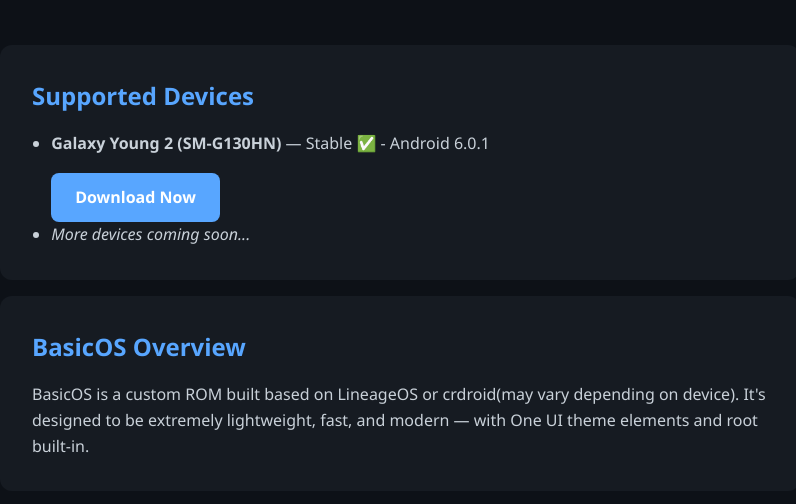
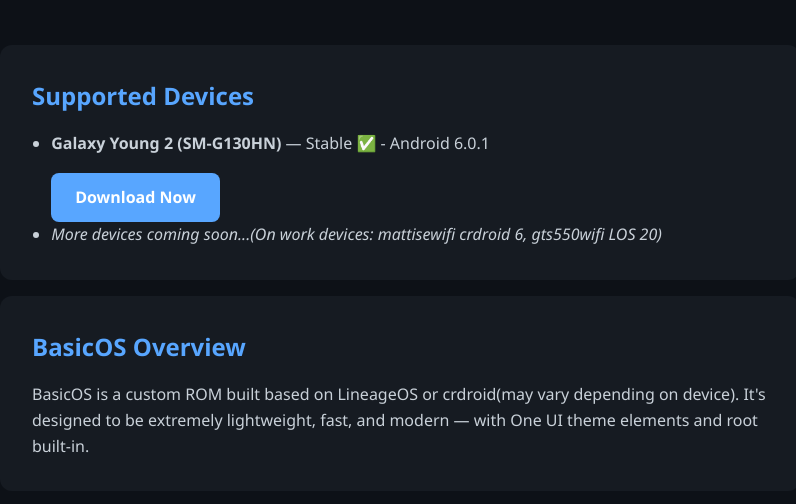
Before and after one commit to BasicOS2025/BasicOS2025.github.io, a plain HTML site: page index.html in a window 1280 px wide. Shown: the part 263-767 px from the top of the page, without its empty margins (240-1036 px from the left). Drawn offline with Linux system fonts and the light colour scheme.

Commit message:
New devices coming!

```diff
--- a/index.html
+++ b/index.html
@@ -96,7 +96,7 @@
     <ul>
       <li><strong>Galaxy Young 2 (SM-G130HN)</strong> — Stable ✅ - Android 6.0.1</li>
       <a href="https://xdaforums.com/t/extreme-debloated-6-0-1-basicos-tiny-core-for-galaxy-young-2-sm-g130hn-the-fastest-galaxy-young-2-rom.4747534/" class="button">Download Now</a></p>
-      <li><em>More devices coming soon...</em></li>
+      <li><em>More devices coming soon...(On work devices: mattisewifi crdroid 6, gts550wifi LOS 20)</em></li>
     </ul>
   </div>
 
```
